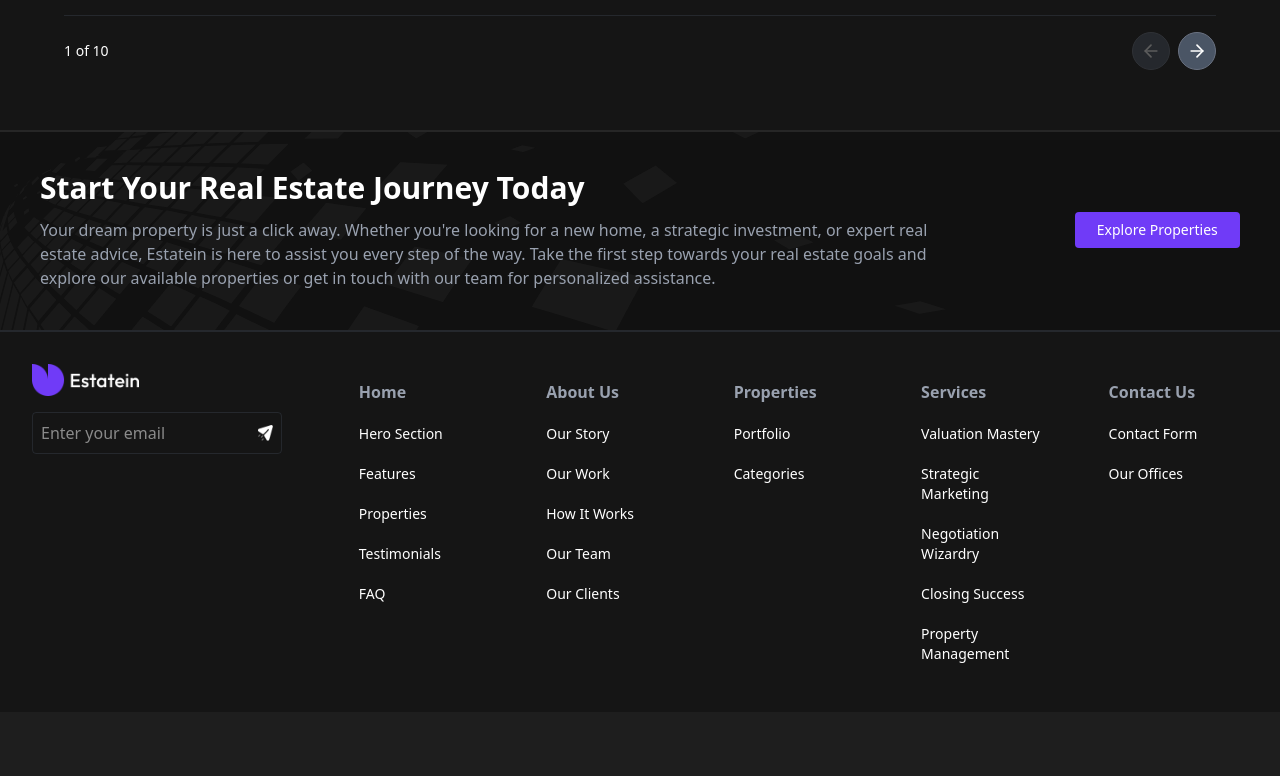
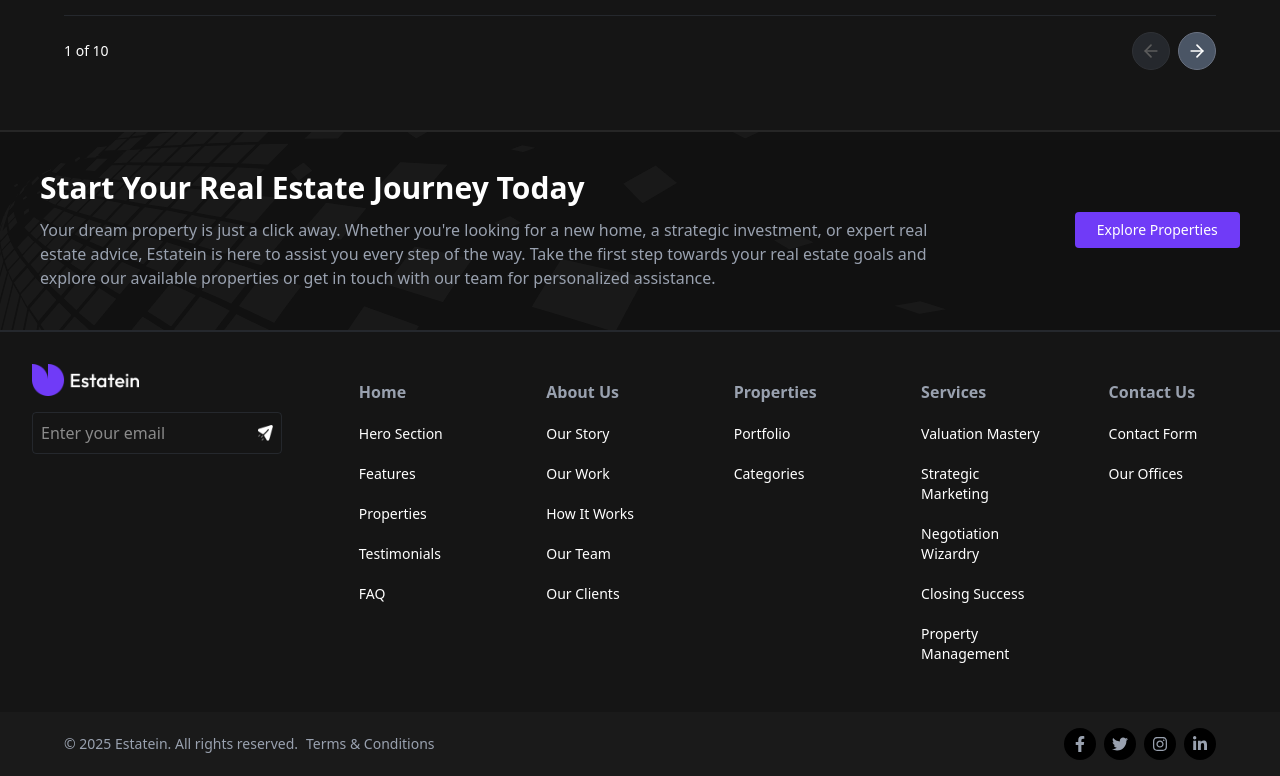
Before and after one commit to Jerry3048/Estatein, a React (Vite) app: page / in a window 1280 px wide. Shown: the part 2185-2961 px from the top of the page. Before the commit the page ends 2897 px from the top, so only its background shows below. Built offline with nearby package versions, Linux system fonts and the light colour scheme.

Commit message:
done with footer

```diff
--- a/src/Components/Footer.tsx
+++ b/src/Components/Footer.tsx
@@ -1,7 +1,9 @@
 import logo from "/logo/Logo.png";
 import Entericon from "/logo/Send.png";
+import { FaFacebookF, FaTwitter, FaInstagram, FaLinkedinIn } from "react-icons/fa";
 
 function Footer() {
+  const currentYear = new Date().getFullYear();
   return (
     <div className="">
         <div className=" bg-black/20 p-10"
@@ -112,9 +114,35 @@ function Footer() {
               </div>
             </div>
 
-      <div>
 
-      </div>
+        <div className="w-full bg-[#1A1A1A]  py-4">
+          <div className="w-[90%] mx-auto flex flex-col md:flex-row justify-between items-center gap-4">
+
+            {/* Left side: Year and Terms */}
+            <div className="text-gray-400 text-sm flex flex-col md:flex-row items-center gap-2">
+              <span>© {currentYear} Estatein. All rights reserved.</span>
+              <a href="/terms" className="hover:text-white">
+                Terms & Conditions
+              </a>
+            </div>
+
+            {/* Right side: Social Media Icons */}
+            <div className="flex gap-2">
+              <a href="https://facebook.com" target="_blank" rel="noopener noreferrer" className="text-gray-400 hover:text-white rounded-full w-8 h-8 bg-black items-center justify-center flex p-2">
+                <FaFacebookF />
+              </a>
+              <a href="https://twitter.com" target="_blank" rel="noopener noreferrer" className="text-gray-400 hover:text-white rounded-full w-8 h-8 bg-black items-center justify-center flex">
+                <FaTwitter />
+              </a>
+              <a href="https://instagram.com" target="_blank" rel="noopener noreferrer" className="text-gray-400 hover:text-white rounded-full w-8 h-8 bg-black items-center justify-center flex">
+                <FaInstagram />
+              </a>
+              <a href="https://linkedin.com" target="_blank" rel="noopener noreferrer" className="text-gray-400 hover:text-white rounded-full w-8 h-8 bg-black items-center justify-center flex">
+                <FaLinkedinIn />
+              </a>
+            </div>
+          </div>
+        </div>
 
     </div>
   )
```
